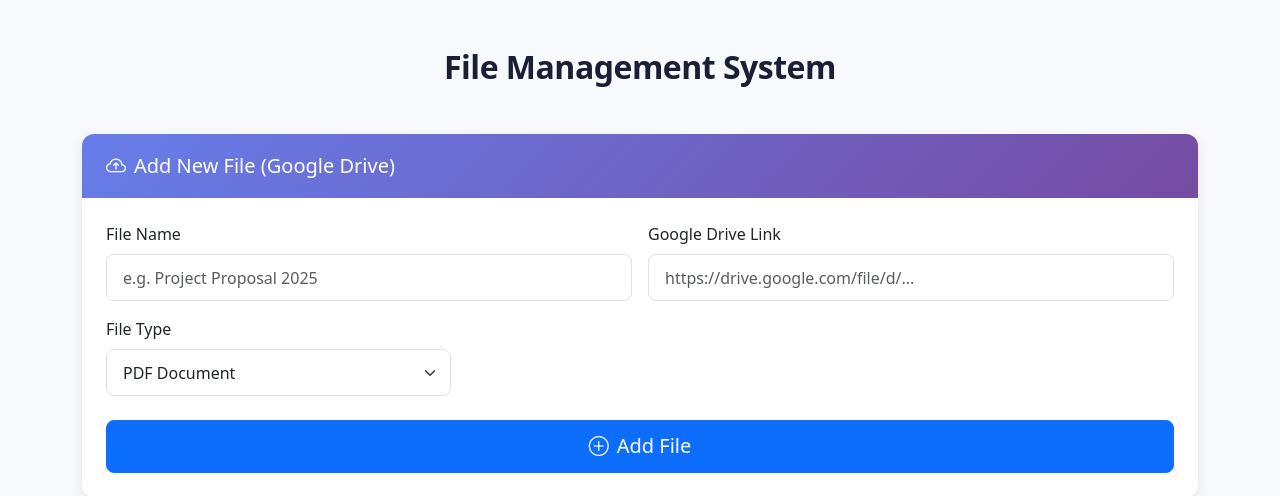
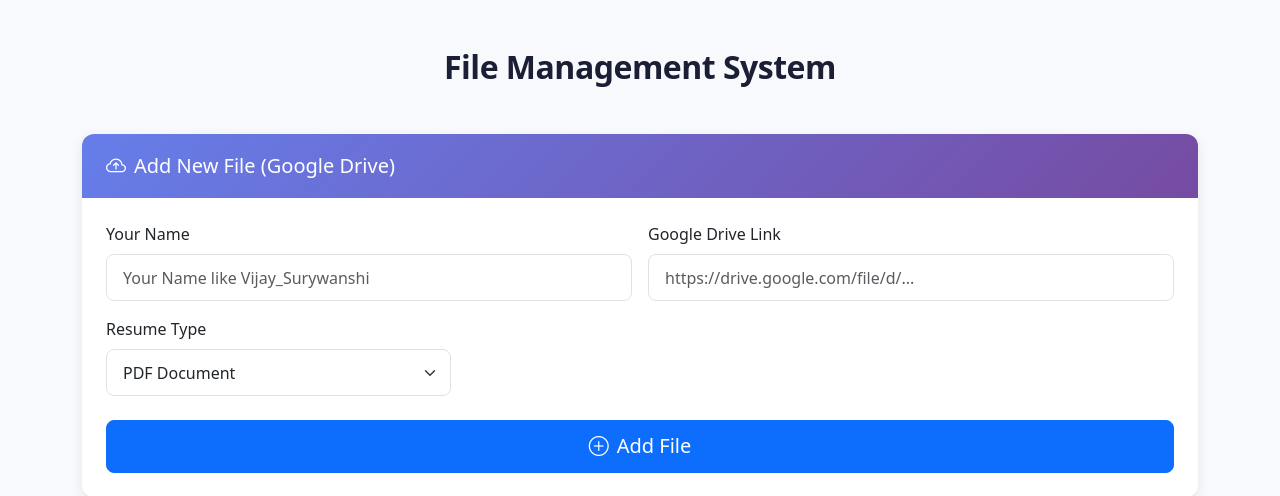
Before and after one commit to vijay7224/VIJAY_AIML, a Flask app: page / in a window 1280 px wide. Shown: the top 496 px of the page. Run offline with Flask 3, Linux system fonts and the light colour scheme; data that the repository does not hold is empty; some libraries are stand-ins or nearby versions.

Commit message:
Update index.html

```diff
--- a/stockmodel/templates/index.html
+++ b/stockmodel/templates/index.html
@@ -120,8 +120,8 @@
         <div class="card-body p-4">
             <form method="POST" action="/add" class="row g-3">
                 <div class="col-md-6">
-                    <label class="form-label fw-medium">File Name</label>
-                    <input type="text" name="filename" class="form-control" placeholder="e.g. Project Proposal 2025" required>
+                    <label class="form-label fw-medium">Your Name</label>
+                    <input type="text" name="filename" class="form-control" placeholder="Your Name like Vijay_Surywanshi" required>
                 </div>
 
                 <div class="col-md-6">
@@ -130,7 +130,7 @@
                 </div>
 
                 <div class="col-md-4">
-                    <label class="form-label fw-medium">File Type</label>
+                    <label class="form-label fw-medium">Resume Type</label>
                     <select name="type" class="form-select">
                         <option value="pdf">PDF Document</option>
                         <option value="image">Image</option>
```
